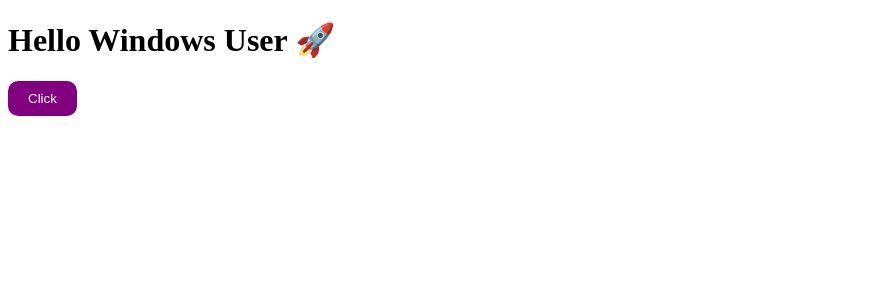
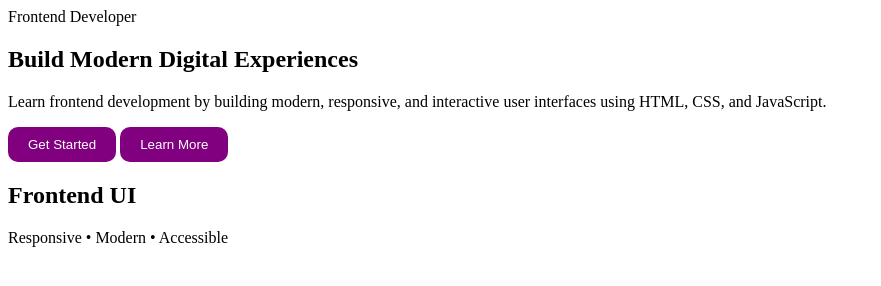
Before and after one commit to w34k-tr4v3ll3r/P1, a plain HTML site: page index.html in a window 1280 px wide. Shown: the whole page, without its empty margins (0-881 px from the left). Drawn offline with Linux system fonts and the light colour scheme.

Commit message:
Updated design

```diff
--- a/index.html
+++ b/index.html
@@ -1,13 +1,63 @@
 <!DOCTYPE html>
-<html>
+<html lang="en">
 <head>
-  <title>My Website</title>
-  <link rel="stylesheet" href="style.css">
+  <meta charset="UTF-8" />
+  <meta name="viewport" content="width=device-width, initial-scale=1.0" />
+  <title>Modern Hero Section</title>
+
+  <link rel="stylesheet" href="style.css" />
 </head>
 <body>
 
-  <h1>Hello Windows User 🚀</h1>
-  <button onclick="hello()">Click</button>
+  <main>
+    <section class="hero">
+
+      <div class="hero__content">
+
+        <span class="hero__badge">
+          Frontend Developer
+        </span>
+
+        <h1 class="hero__title">
+          Build Modern
+          Digital Experiences
+        </h1>
+
+        <p class="hero__description">
+          Learn frontend development by building modern,
+          responsive, and interactive user interfaces
+          using HTML, CSS, and JavaScript.
+        </p>
+
+        <div class="hero__buttons">
+
+          <button class="btn btn--primary">
+            Get Started
+          </button>
+
+          <button class="btn btn--secondary">
+            Learn More
+          </button>
+
+        </div>
+      </div>
+
+      <div class="hero__visual">
+
+        <div class="glass-card">
+
+          <h2>Frontend UI</h2>
+
+          <p>
+            Responsive • Modern • Accessible
+          </p>
+
+        </div>
+
+      </div>
+
+    </section>
+  </main>
 
   <script src="script.js"></script>
 </body>
```
